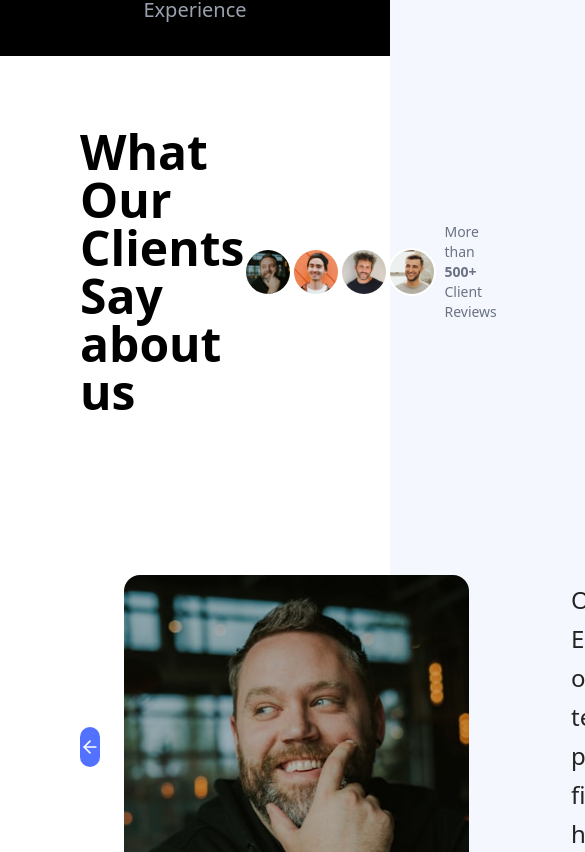
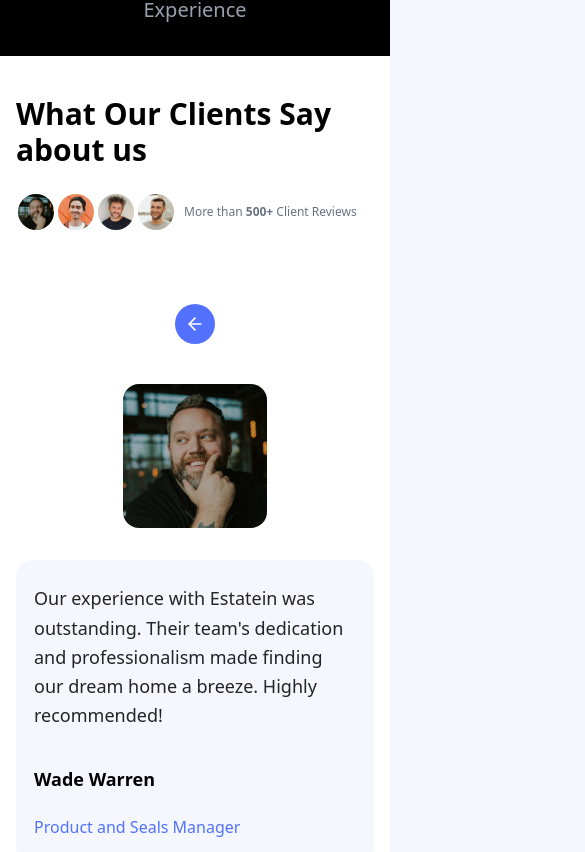
Before and after one commit to TamimOp/Homiq, a Next.js app: page / in a window 390 px wide. Shown: the part 7692-8544 px from the top of the page, 585 px wide, since content can reach past the window. Built offline with nearby package versions, Linux system fonts and the light colour scheme.

Commit message:
refactor Review component for improved layout, styling, and responsiveness

```diff
--- a/components/Review.tsx
+++ b/components/Review.tsx
@@ -49,10 +49,10 @@ export default function Review() {
   const current = reviews[index];
 
   return (
-    <section className="w-full px-20 py-18 bg-white">
-      <div className="flex justify-between items-center mb-10">
-        <h2 className="text-5xl font-bold max-w-xl">
-          What Our Clients Say <br /> about us
+    <section className="w-full px-4 md:px-10 lg:px-20 py-10 md:py-16 lg:py-18 bg-white">
+      <div className="flex flex-col md:flex-row justify-between items-start md:items-center mb-8 md:mb-10 gap-6">
+        <h2 className="text-3xl md:text-5xl font-bold max-w-xl">
+          What Our Clients Say <br className="hidden md:block" /> about us
         </h2>
         <div className="flex items-center">
           {[
@@ -65,54 +65,52 @@ export default function Review() {
               key={i}
               src={src}
               alt={`Reviewer ${i + 1}`}
-              width={48}
-              height={48}
-              className="rounded-full border-2 border-white"
+              width={40}
+              height={40}
+              className="rounded-full border-2 border-white md:w-12 md:h-12"
             />
           ))}
-          <p className="ml-2 text-sm text-gray-500">
+          <p className="ml-2 text-xs md:text-sm text-gray-500">
             More than <span className="font-semibold">500+</span>
-            <br /> Client Reviews
+            <br className="hidden md:block" /> Client Reviews
           </p>
         </div>
       </div>
 
-      <div className="flex items-center justify-between pt-22 gap-6">
+      <div className="flex flex-col lg:flex-row items-center justify-between pt-10 md:pt-16 lg:pt-22 gap-6">
         <button
           onClick={prev}
-          className="w-10 h-10 flex items-center justify-center bg-[#5271FF] text-white rounded-full"
+          className="w-10 h-10 flex items-center justify-center bg-[#5271FF] text-white rounded-full mb-4 lg:mb-0"
         >
           <ArrowLeft size={20} />
         </button>
 
         {/* Main content split into left (image) and right (review) */}
-        <div className="flex flex-1 flex-row items-center justify-center gap-16">
+        <div className="flex flex-col md:flex-row flex-1 items-center justify-center gap-8 md:gap-16">
           {/* Left: Image */}
           <div className="flex-shrink-0">
             <Image
               src={current.image}
               alt={current.name}
-              width={345}
-              height={345}
-              className="rounded-2xl object-cover"
+              width={180}
+              height={180}
+              className="rounded-2xl object-cover w-36 h-36 md:w-[220px] md:h-[220px] lg:w-[345px] lg:h-[345px]"
             />
           </div>
           {/* Right: Review Content */}
           <div
-            className="flex flex-col items-start rounded-2xl"
+            className="flex flex-col items-start rounded-2xl w-full md:w-[350px] lg:w-[673px]"
             style={{
-              width: 673,
-              height: 406,
-              padding: "36px 38px",
-              gap: 27,
+              padding: "24px 18px",
+              gap: 18,
               borderRadius: 16,
               background: "#F5F7FF",
             }}
           >
-            <p className="text-2xl md:text-[32px] font-medium leading-relaxed text-[#242424] mb-6">
+            <p className="text-lg md:text-2xl lg:text-[32px] font-medium leading-relaxed text-[#242424] mb-4 md:mb-6">
               {current.review}
             </p>
-            <p className="text-2xl font-semibold text-black mb-1">
+            <p className="text-lg md:text-2xl font-semibold text-black mb-1">
               {current.name}
             </p>
             <p className="text-base text-[#5271FF] font-medium">
@@ -123,7 +121,7 @@ export default function Review() {
 
         <button
           onClick={next}
-          className="w-10 h-10 flex items-center justify-center bg-[#5271FF] text-white rounded-full"
+          className="w-10 h-10 flex items-center justify-center bg-[#5271FF] text-white rounded-full mt-4 lg:mt-0"
         >
           <ArrowRight size={20} />
         </button>
```
